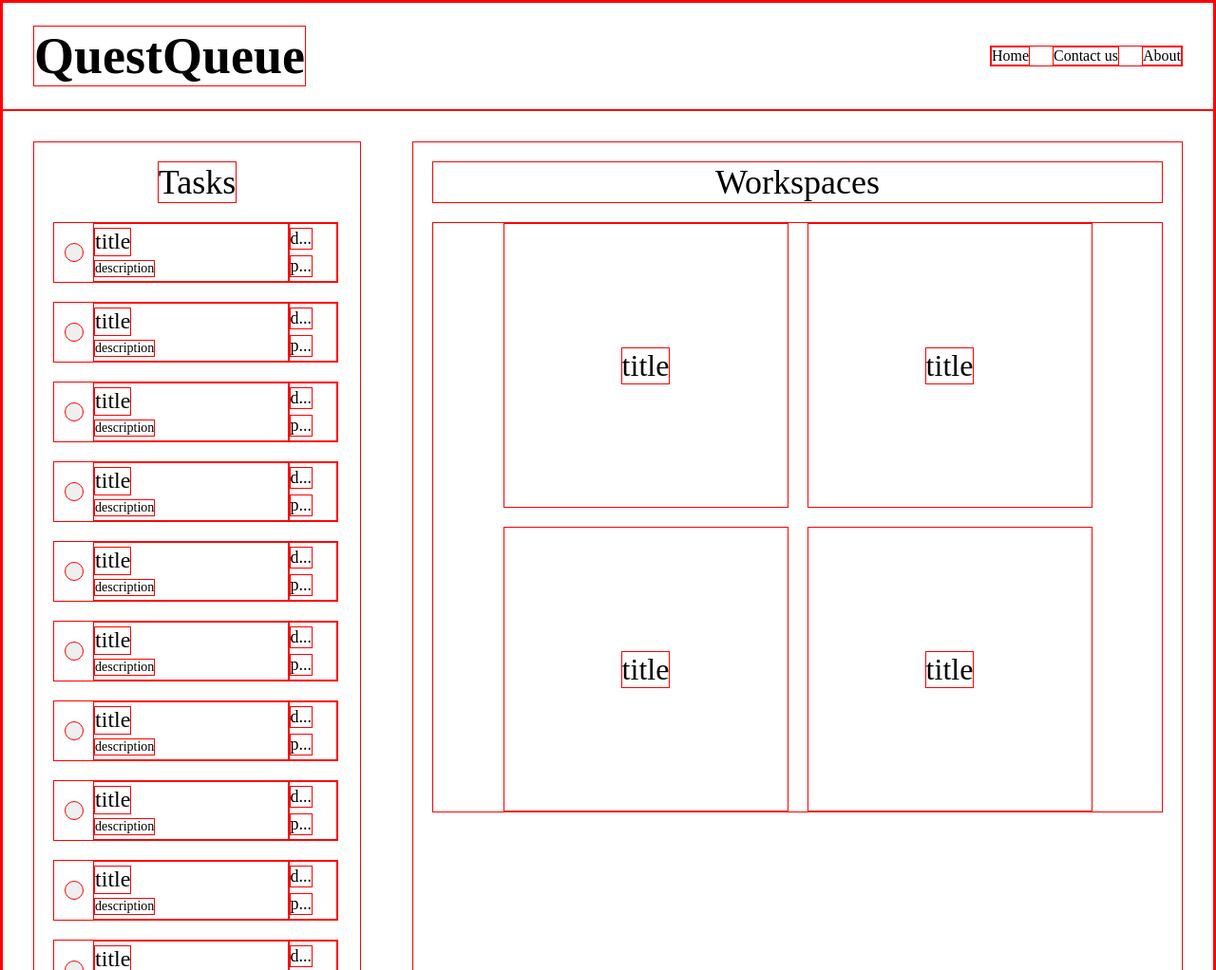
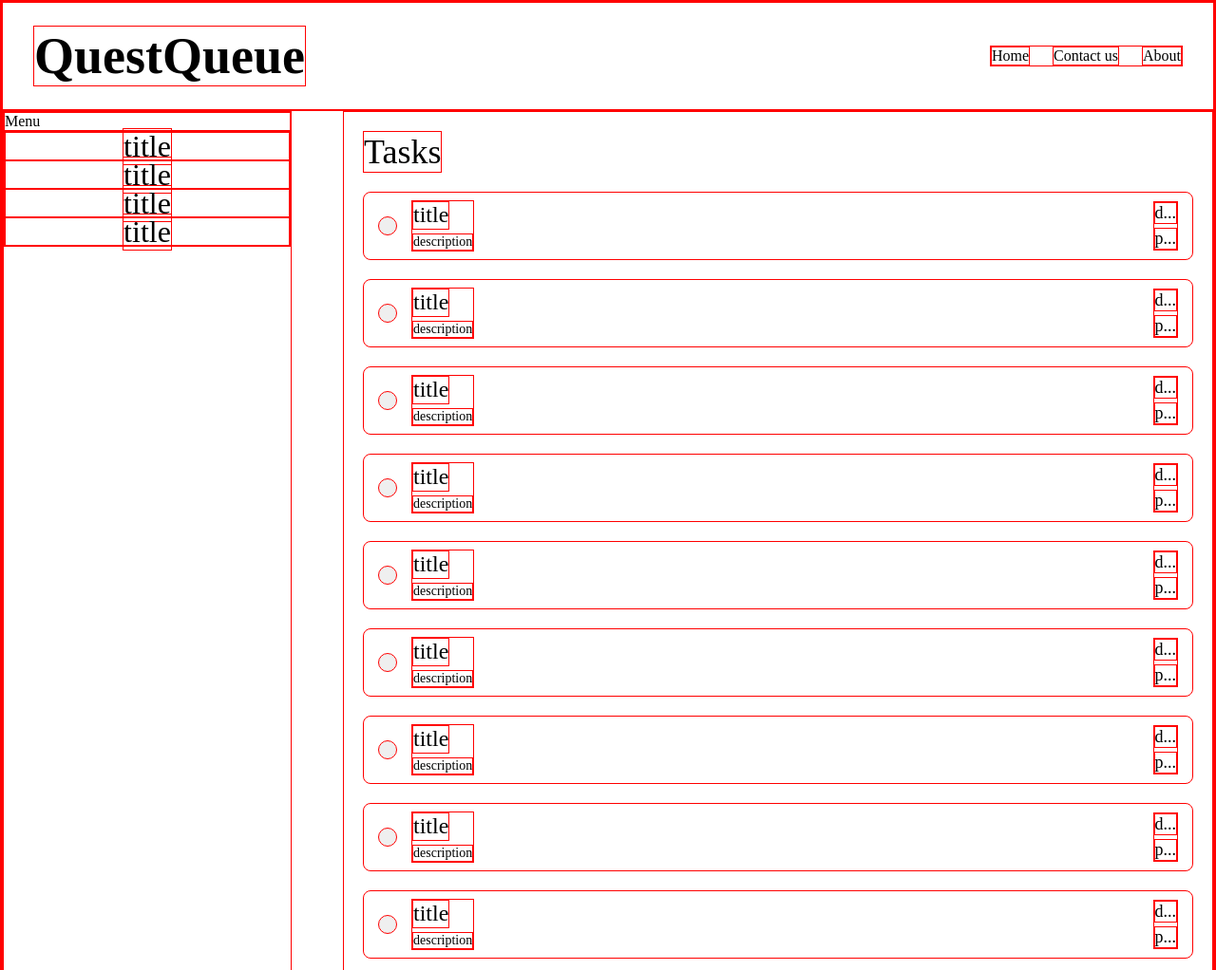
Before and after one commit to Harshalshirote2002/todo-list, a website with bundled scripts: page dist/index.html in a window 1280 px wide. Shown: the top 1022 px of the page at 95% size. Built offline with nearby package versions, Linux system fonts and the light colour scheme.

Commit message:
refactor Home page

```diff
--- a/src/homePage.js
+++ b/src/homePage.js
@@ -1,21 +1,36 @@
 export default function createHome(){
     const main = document.createElement('main');
+    const sidebar = document.createElement('div');
+    const sidebarHead = document.createElement('div');
+    const sidebarContent = document.createElement('div');
     const taskHolder = document.createElement('div');
-    const workSpaceHolder = document.createElement('div');
+    const taskHead = document.createElement('div');
+    const taskContent = document.createElement('div');
+    const addTask = document.createElement('button');
+    sidebar.classList.add('sidebar');
+    sidebarHead.classList.add('sidebar-header');
+    sidebarHead.textContent = 'Menu';
+    sidebarContent.classList.add('sidebar-content');
     taskHolder.classList.add('task-holder');
-    workSpaceHolder.classList.add('workspace-holder');
-    const addTask = document.createElement('button');
-    addTask.classList.add('add-task');
-    addTask.textContent = 'Add Task';
-    const taskHead = document.createElement('div');
     taskHead.classList.add('task-header');
     taskHead.textContent = 'Tasks';
-    const workSpaceHead = document.createElement('div');
-    workSpaceHead.classList.add('workspace-header');
-    workSpaceHead.textContent = 'Workspaces';
+    taskContent.classList.add('task-content');
+    addTask.classList.add('add-task')
+
+    sidebar.appendChild(sidebarHead);
     taskHolder.appendChild(taskHead);
-    workSpaceHolder.appendChild(workSpaceHead);
-    for(let i=0; i<12; i++){
+
+    for (let i = 0; i < 4; i++) {
+        const space = document.createElement('div');
+        const title = document.createElement('p');
+        space.classList.add('space');
+        title.classList.add('space-title');
+        title.textContent = 'title';
+        space.appendChild(title);
+        sidebarContent.appendChild(space);
+    }
+
+    for (let i = 0; i < 12; i++) {
         const task = document.createElement('div');
         const marker = document.createElement('button');
         const content = document.createElement('div');
@@ -33,34 +48,18 @@ export default function createHome(){
         parameters.classList.add('task-parameters');
         deadline.classList.add('task-deadline');
         priority.classList.add('task-priority');
-        title.textContent='title';
-        description.textContent='description';
-        deadline.textContent='d...';
-        priority.textContent='p...';
+        title.textContent = 'title';
+        description.textContent = 'description';
+        deadline.textContent = 'd...';
+        priority.textContent = 'p...';
         content.append(title, description);
         parameters.append(deadline, priority);
         task.append(marker, content, parameters);
         taskHolder.appendChild(task);
     }
 
-    const spaceContent = document.createElement('div');
-    spaceContent.classList.add('space-content');
-    for(let i=0; i<4; i++){
-        const space = document.createElement('div');
-        const title = document.createElement('p');
-        space.classList.add('space');
-        title.classList.add('space-title');
-        title.textContent='title';
-        space.appendChild(title);
-        spaceContent.appendChild(space);
-    }
 
-    workSpaceHolder.appendChild(spaceContent);
-
-
-
-
-
-    main.append(taskHolder, workSpaceHolder, addTask);
+    sidebar.appendChild(sidebarContent);
+    main.append(sidebar, taskHolder, addTask);
     return main;
 }
--- a/src/styles.css
+++ b/src/styles.css
@@ -10,7 +10,6 @@ body{
     flex-direction: column;
     align-items: center;
     justify-content: space-between;
-
 
 }
 
@@ -48,9 +47,12 @@ header ul>li:hover{
 main{
     width: 100%;
     display: grid;
-    padding: 32px;
-    grid-template-columns: 1fr 3fr;
+    grid-template-columns: 1fr 4fr;
     gap: 54px;
+}
+
+.sidebar{
+    grid-column: 1/2;
 }
 
 .task-holder
@@ -63,23 +65,32 @@ main{
 
 .task-header
 {
-    grid-column: 1/-1;
     font-size: 36px;
-    place-self: start center;
+    place-self: start;
 }
 
 .task{
-    height: 64px;
-    width: 300px;
+    height: 72px;
     display: grid;
-    grid-template-columns: 0.8fr 4fr 1fr;
+    grid-template-columns: 1fr 200fr 1fr;
+    padding: 5px 15px;
+    gap: 15px;
+    border-radius: 8px;
 }
 
 .task-marker{
     border-radius: 50%;
     height: 20px;
     width: 20px;
-    place-self: center;
+    place-self: center start;
+}
+
+.task-content{
+    place-self: center start;
+}
+
+.task-parameters{
+    place-self: center end;
 }
 
 .task-content,
@@ -89,7 +100,7 @@ main{
     flex-direction: column;
     align-items: start;
     justify-content: space-between;
-    padding: 4px 0;
+    gap: 4px;
 }
 
 .task-title{
@@ -130,7 +141,7 @@ main{
 
 .space{
     width: 300px;
-    height: 300px;
+    height: 30px;
     display: flex;
     align-items: center;
     justify-content: center;
```
Also changed, not shown: dist/main.js.
